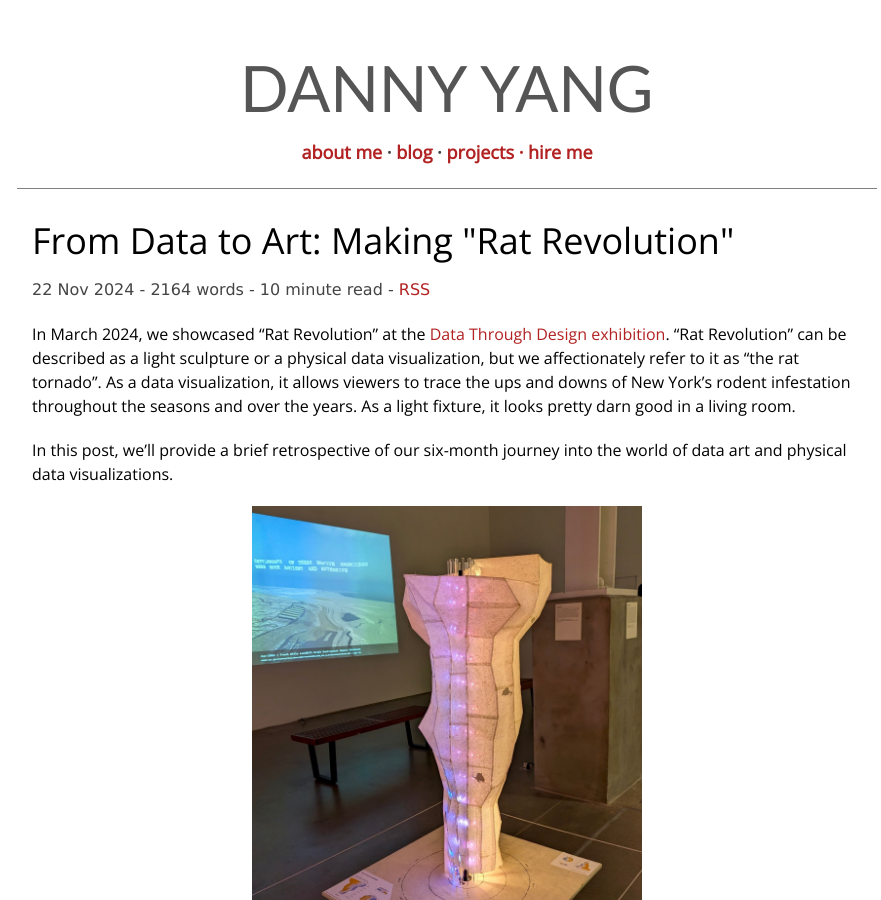
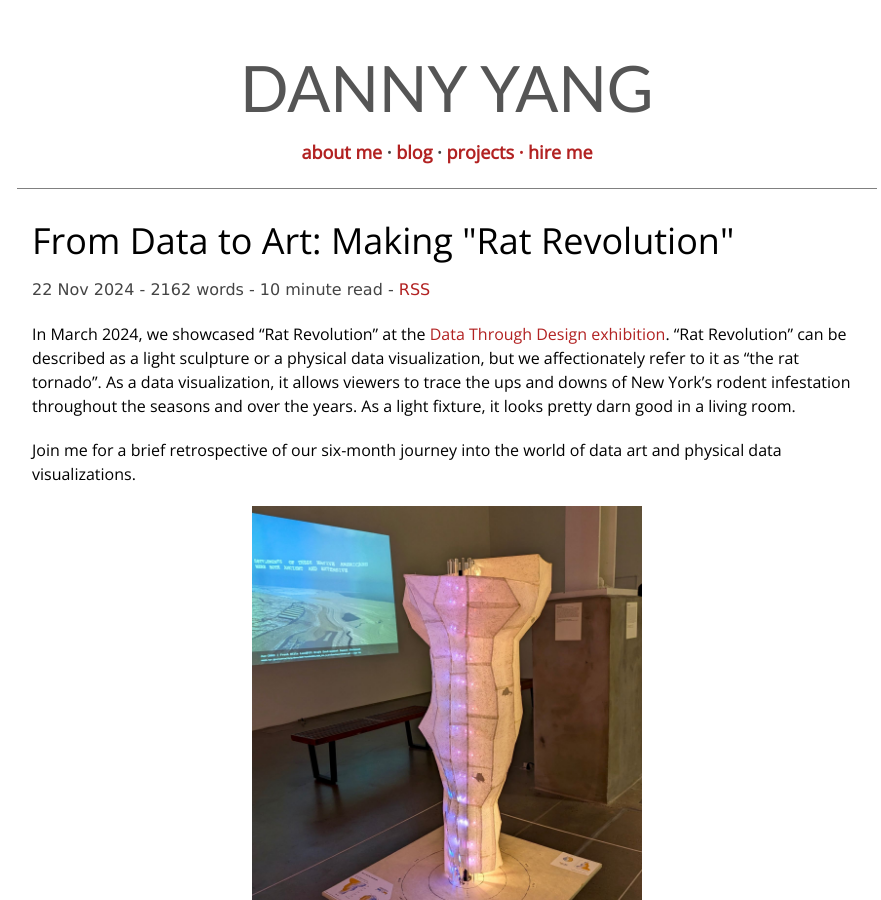
Before and after one commit to yangdanny97/yangdanny97.github.io, a Jekyll site: the page built from _posts/2024-11-22-from-data-to-art-rat-revolution.md, in a window 1280 px wide and 900 px high. Shown: the whole window, without its empty margins (193-1074 px from the left). Built offline with Jekyll 4.4.1, drawn with Linux system fonts in a browser that asks for light colours; comment, search, counter and statistics services are not loaded.

Commit message:
revise hook

```diff
--- a/_posts/2024-11-22-from-data-to-art-rat-revolution.md
+++ b/_posts/2024-11-22-from-data-to-art-rat-revolution.md
@@ -9,7 +9,7 @@ tag: "Technical"
 
 In March 2024, we showcased "Rat Revolution" at the [Data Through Design exhibition](https://datathroughdesign.com/2024-aftermath). "Rat Revolution" can be described as a light sculpture or a physical data visualization, but we affectionately refer to it as "the rat tornado". As a data visualization, it allows viewers to trace the ups and downs of New York's rodent infestation throughout the seasons and over the years. As a light fixture, it looks pretty darn good in a living room.
 
-In this post, we'll provide a brief retrospective of our six-month journey into the world of data art and physical data visualizations.
+Join me for a brief retrospective of our six-month journey into the world of data art and physical data visualizations.
 
 <p align="center">
   <img height="500" src="https://yangdanny97.github.io/misc/rats/images/finished.jpg">
```
